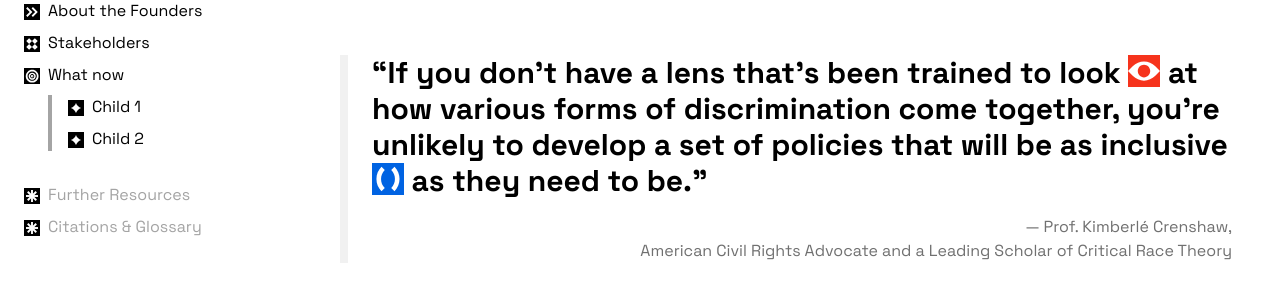
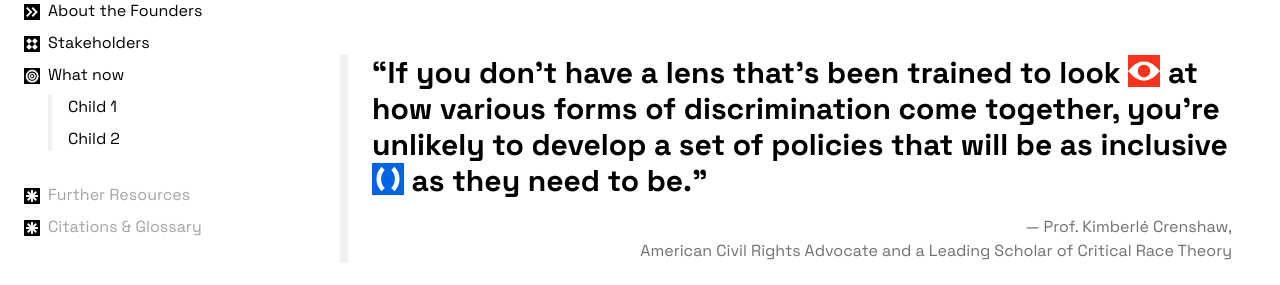
Before and after one commit to Founderland/Report, a Jekyll site: the page built from index.html, in a window 1280 px wide and 1400 px high, scrolled down 615 px. Shown: the part 165-450 px from the top of the window. Built offline with Jekyll 4.4.1, drawn with Linux system fonts in a browser that asks for light colours.

```diff
--- a/_includes/nav.html
+++ b/_includes/nav.html
@@ -5,8 +5,8 @@
 <li><a class="nav-parent" href="#stakeholders"><i class="symbol Open"></i>Stakeholders</a></li>
 <li><a class="nav-parent" href="#implications"><i class="symbol Goals"></i>What now</a>
     <ul>
-        <li><a class="nav-child" href="#implications-child1"><i class="symbol Emerging"></i>Child 1</a></li>
-        <li><a class="nav-child" href="#implications-child2"><i class="symbol Emerging"></i>Child 2</a></li>
+        <li><a class="nav-child" href="#implications-child1">Child 1</a></li>
+        <li><a class="nav-child" href="#implications-child2">Child 2</a></li>
     </ul>
 </li>
 <li><a class="nav-parent text-gray" href="#further"><i class="symbol Value"></i>Further Resources</a></li>
--- a/assets/styles/input.css
+++ b/assets/styles/input.css
@@ -223,7 +223,6 @@
     blockquote,
     blockquote p  {
         @apply text-3xl;
-        /* @apply leading-relaxed; */
     }
 }
 figcaption {
@@ -387,7 +386,7 @@
 .nav-parent + ul {
     display: hidden;
     border-left: 4px solid;
-    @apply border-gray;
+    @apply border-gray-light;
     @apply pl-4;
     @apply ml-6;
 }
--- a/assets/styles/output.css
+++ b/assets/styles/output.css
@@ -1061,7 +1061,6 @@
     blockquote p {
     font-size: 1.875rem;
     line-height: 2.25rem;
-    /* @apply leading-relaxed; */
   }
 }
 
@@ -1262,7 +1261,7 @@
   display: hidden;
   border-left: 4px solid;
   --tw-border-opacity: 1;
-  border-color: rgb(164 164 164 / var(--tw-border-opacity));
+  border-color: rgb(241 241 241 / var(--tw-border-opacity));
   padding-left: 1rem;
   margin-left: 1.5rem;
 }
```
